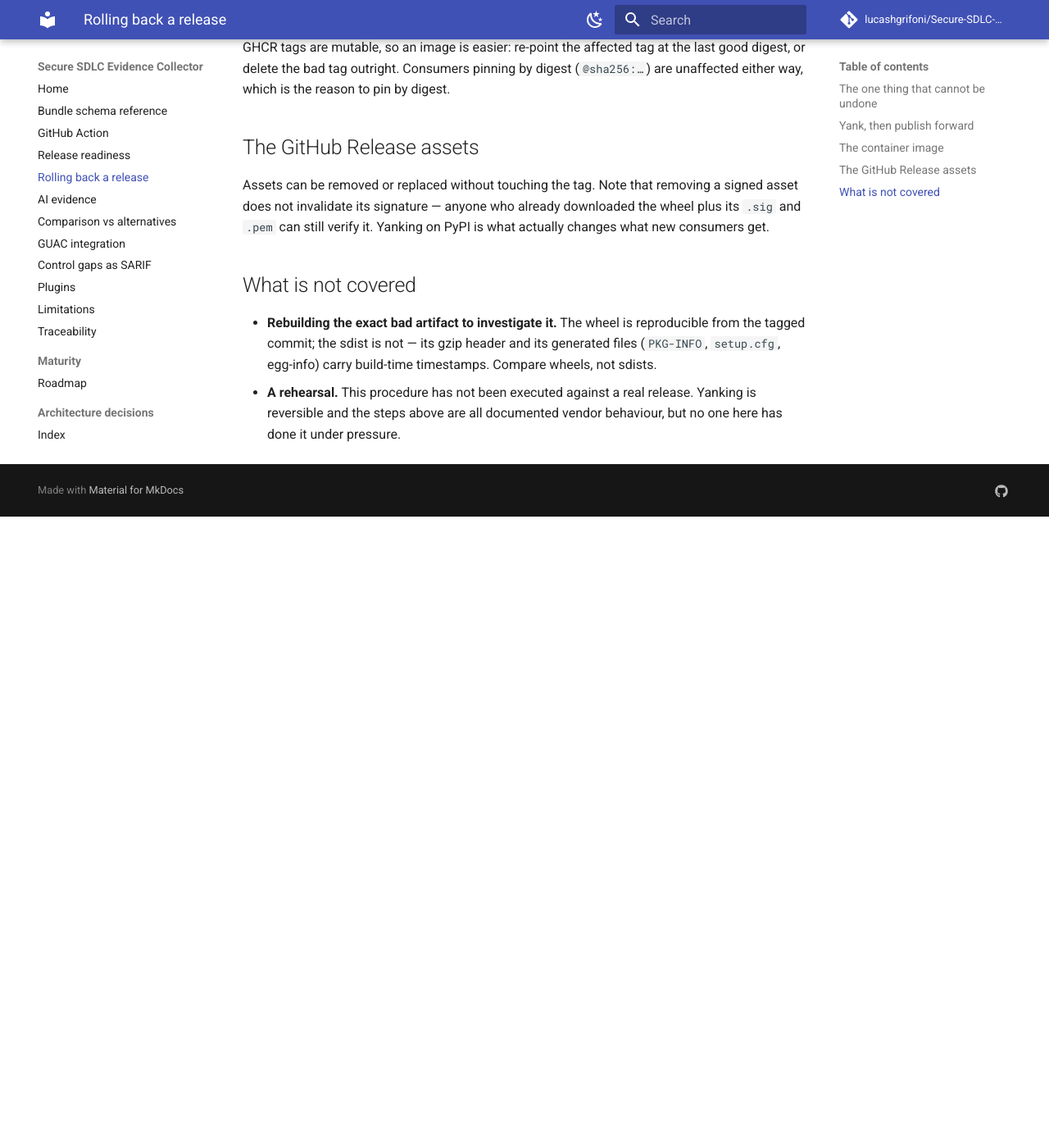
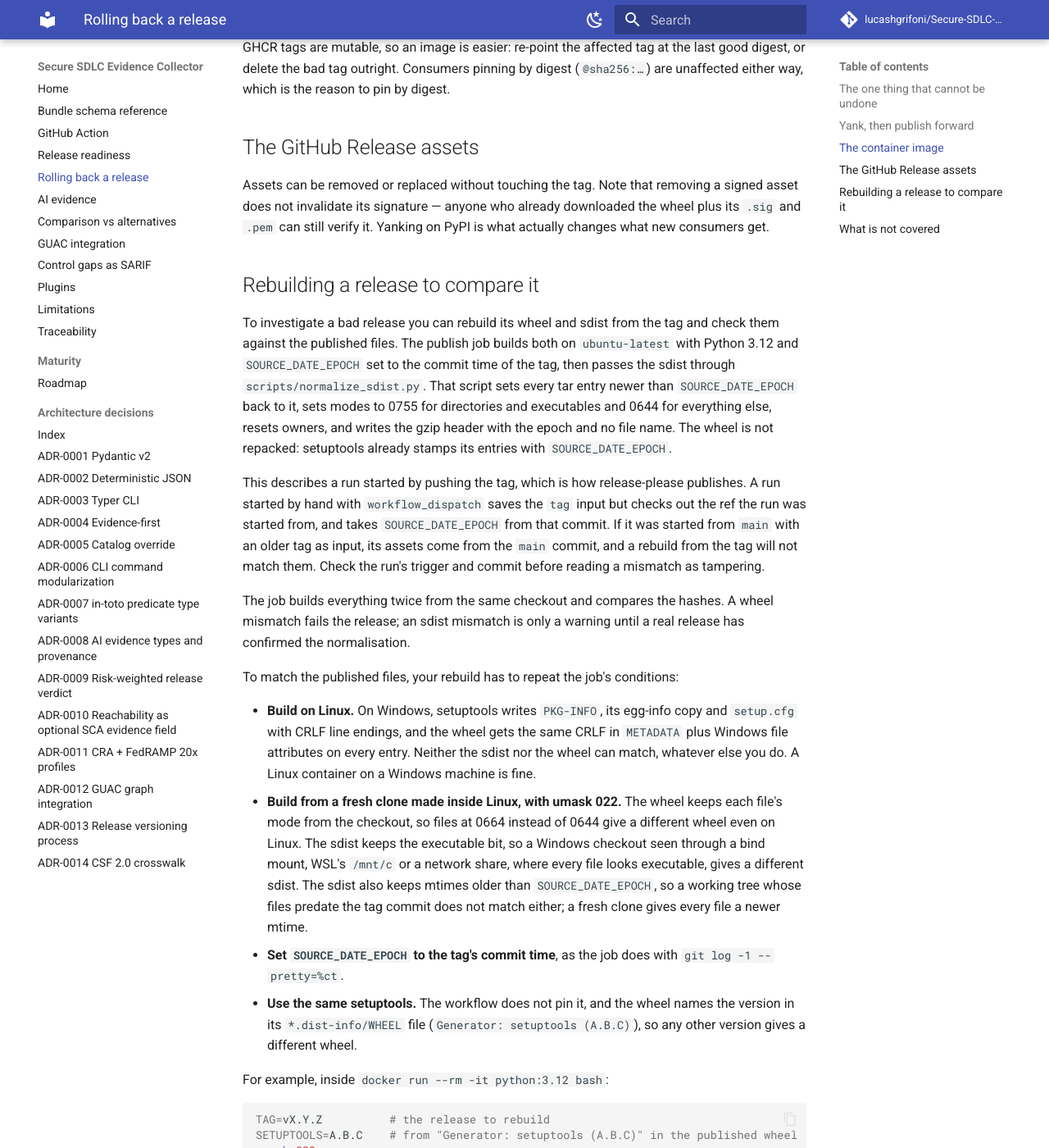
Before and after one commit to lucashgrifoni/Secure-SDLC-Evidence-Collector, an MkDocs documentation site: the page built from docs/rollback.md, in a window 1280 px wide and 1400 px high, scrolled down 1412 px. Shown: the whole window at 82% size. Built offline with MkDocs 1.6.1 and Material for MkDocs 9.7.7, drawn with Linux system fonts in a browser that asks for light colours; comment, search, counter and statistics services are not loaded; before the commit the page ends 2042 px from its top, so only the background shows below that; some of the changed text lies outside the part shown.

Commit message:
docs(rollback): describe the reproducible sdist and the Linux rebuild it needs (#137)
docs/rollback.md described the sdist as not reproducible. It now says what the publish job does since the sdist normalisation, what a rebuild has to repeat to get the published bytes (Linux, a fresh clone with umask 022, the setuptools version named in the published wheel, SOURCE_DATE_EPOCH from the tag), why a Windows rebuild never matches, and that a manual workflow_dispatch run builds the ref it was started from rather than the tag input. Two tests tie the page to the workflow.

````diff
--- a/docs/rollback.md
+++ b/docs/rollback.md
@@ -66,12 +66,83 @@
 the wheel plus its `.sig` and `.pem` can still verify it. Yanking on PyPI is
 what actually changes what new consumers get.
 
+## Rebuilding a release to compare it
+
+To investigate a bad release you can rebuild its wheel and sdist from the tag
+and check them against the published files. The publish job builds both on
+`ubuntu-latest` with Python 3.12 and `SOURCE_DATE_EPOCH` set to the commit time
+of the tag, then passes the sdist through `scripts/normalize_sdist.py`. That
+script sets every tar entry newer than `SOURCE_DATE_EPOCH` back to it, sets
+modes to 0755 for directories and executables and 0644 for everything else,
+resets owners, and writes the gzip header with the epoch and no file name. The
+wheel is not repacked: setuptools already stamps its entries with
+`SOURCE_DATE_EPOCH`.
+
+This describes a run started by pushing the tag, which is how release-please
+publishes. A run started by hand with `workflow_dispatch` saves the `tag`
+input but checks out the ref the run was started from, and takes
+`SOURCE_DATE_EPOCH` from that commit. If it was started from `main` with an
+older tag as input, its assets come from the `main` commit, and a rebuild from
+the tag will not match them. Check the run's trigger and commit before reading
+a mismatch as tampering.
+
+The job builds everything twice from the same checkout and compares the
+hashes. A wheel mismatch fails the release; an sdist mismatch is only a warning
+until a real release has confirmed the normalisation.
+
+To match the published files, your rebuild has to repeat the job's conditions:
+
+- **Build on Linux.** On Windows, setuptools writes `PKG-INFO`, its egg-info
+  copy and `setup.cfg` with CRLF line endings, and the wheel gets the same CRLF
+  in `METADATA` plus Windows file attributes on every entry. Neither the sdist
+  nor the wheel can match, whatever else you do. A Linux container on a Windows
+  machine is fine.
+- **Build from a fresh clone made inside Linux, with umask 022.** The wheel
+  keeps each file's mode from the checkout, so files at 0664 instead of 0644
+  give a different wheel even on Linux. The sdist keeps the executable bit, so
+  a Windows checkout seen through a bind mount, WSL's `/mnt/c` or a network
+  share, where every file looks executable, gives a different sdist. The sdist
+  also keeps mtimes older than `SOURCE_DATE_EPOCH`, so a working tree whose
+  files predate the tag commit does not match either; a fresh clone gives every
+  file a newer mtime.
+- **Set `SOURCE_DATE_EPOCH` to the tag's commit time**, as the job does with
+  `git log -1 --pretty=%ct`.
+- **Use the same setuptools.** The workflow does not pin it, and the wheel
+  names the version in its `*.dist-info/WHEEL` file
+  (`Generator: setuptools (A.B.C)`), so any other version gives a different
+  wheel.
+
+For example, inside `docker run --rm -it python:3.12 bash`:
+
+```sh
+TAG=vX.Y.Z          # the release to rebuild
+SETUPTOOLS=A.B.C    # from "Generator: setuptools (A.B.C)" in the published wheel
+umask 022
+git clone --depth 1 --branch "$TAG" \
+  https://github.com/lucashgrifoni/Secure-SDLC-Evidence-Collector.git src
+cd src
+export SOURCE_DATE_EPOCH="$(git log -1 --pretty=%ct)"
+python -m pip install build wheel "setuptools==$SETUPTOOLS"
+python -m build --no-isolation --wheel --sdist --outdir dist
+python scripts/normalize_sdist.py dist
+sha256sum dist/*
+```
+
+`--no-isolation` makes the build use the setuptools you pinned. The job builds
+in an isolated environment instead; with the same setuptools version both give
+the same bytes. Compare the two hashes with the SHA-256 digests PyPI lists for
+the release files, or with `sha256sum` of the wheel and sdist attached to the
+GitHub Release. Tags older than `scripts/normalize_sdist.py` published an sdist
+that was never normalised, so for those skip that step and compare only the
+wheel.
+
 ## What is not covered
 
-- **Rebuilding the exact bad artifact to investigate it.** The wheel is
-  reproducible from the tagged commit; the sdist is not — its gzip header and
-  its generated files (`PKG-INFO`, `setup.cfg`, egg-info) carry build-time
-  timestamps. Compare wheels, not sdists.
+- **A confirmed sdist rebuild.** The sdist normalisation has not yet been
+  checked against a published release, and the job's own sdist check still
+  only warns on a mismatch. If your hashes differ, compare the archives member
+  by member (line endings and file modes are the usual cause) before treating
+  the difference as tampering.
 - **A rehearsal.** This procedure has not been executed against a real release.
   Yanking is reversible and the steps above are all documented vendor
   behaviour, but no one here has done it under pressure.
````
Also changed, not shown: 1 other file.
